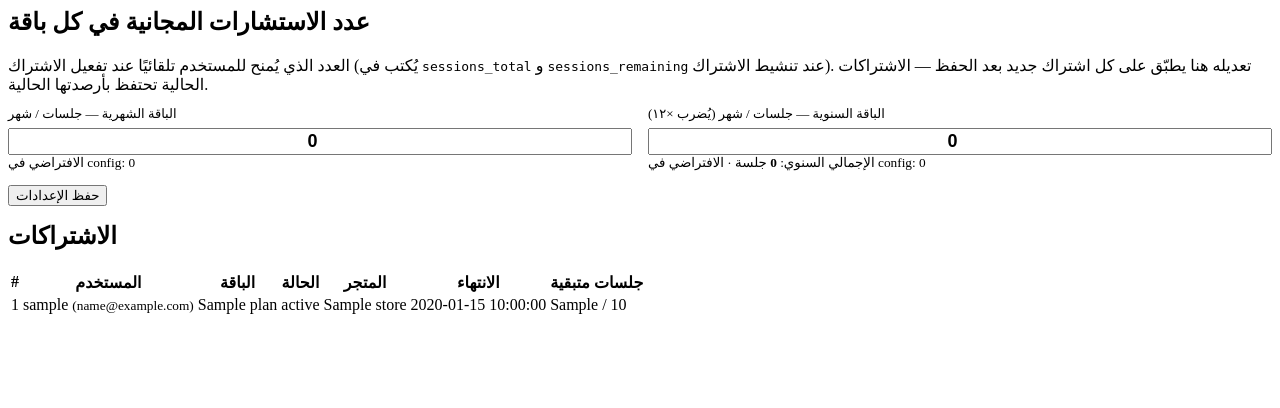
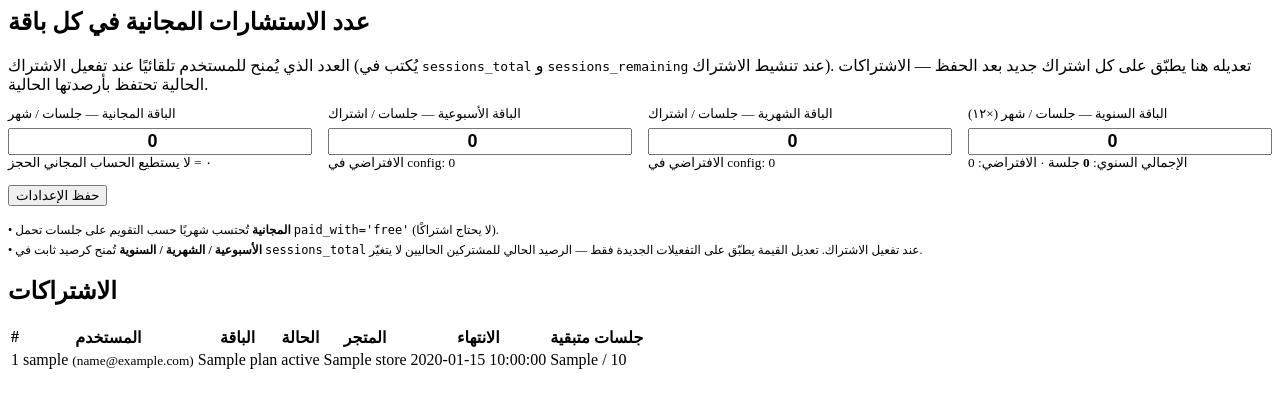
Before and after one commit to eranetsa/lityourcandle-backend, a PHP site: template public/admin/views/subscriptions.php in a window 1280 px wide. Shown: the top 408 px of the page. Run offline with PHP 8.4, Linux system fonts and the light colour scheme; the template is opened without the code that fills it: most values are stand-ins (such as "Sample title", 1, 10 or a date in 2020); data that the repository does not hold is empty.

Commit message:
Admin limits: free monthly + weekly subscription session caps
Two new app_settings keys for the booking flow:

  plan_free_sessions_per_month   (default 0)
  plan_weekly_sessions           (default 0, was plans.weekly.sessions)

  • Subscription::sessionsForPlan('weekly') now reads the override and
    grants that many credits when a weekly subscription activates —
    parity with the existing monthly / yearly logic.
  • Subscription::freeMonthlyRemaining(uid) counts sessions booked this
    calendar month with paid_with='free' (excluding canceled/no_show)
    and returns cap minus used. Plugged into BookingController::create:
    if the user has no paid subscription, we now allow up to the
    free-monthly cap, marking the booking paid_with='free'. Once the
    cap is hit the next attempt errors with subscription_required +
    free_monthly_used_up:true so the app can show the right copy.
  • Admin UI on /admin?action=subscriptions now has a 4-column grid:
    free / weekly / monthly / yearly, each editable, each showing the
    config default + (for yearly) the live ×12 total.

Co-Authored-By: Claude Opus 4.7 (1M context) <noreply@anthropic.com>

```diff
--- a/public/admin/views/subscriptions.php
+++ b/public/admin/views/subscriptions.php
@@ -13,10 +13,32 @@
   <?php endif; ?>
   <form method="post" action="?action=subscriptions">
     <input type="hidden" name="csrf" value="<?= htmlspecialchars(csrf()) ?>">
-    <div style="display:grid; grid-template-columns: repeat(auto-fit, minmax(260px, 1fr)); gap:16px;">
+    <div style="display:grid; grid-template-columns: repeat(auto-fit, minmax(240px, 1fr)); gap:16px;">
       <div>
         <label style="display:block; color:var(--text-muted); font-size:13px; margin-bottom:6px;">
-          الباقة الشهرية — جلسات / شهر
+          الباقة المجانية — جلسات / شهر
+        </label>
+        <input
+          type="number" name="plan_free_sessions_per_month" min="0"
+          value="<?= (int)($planFreePerMonth ?? 0) ?>"
+          style="width:100%; font-size:18px; font-weight:700; text-align:center;"
+        >
+        <small style="color:var(--text-muted);">٠ = لا يستطيع الحساب المجاني الحجز</small>
+      </div>
+      <div>
+        <label style="display:block; color:var(--text-muted); font-size:13px; margin-bottom:6px;">
+          الباقة الأسبوعية — جلسات / اشتراك
+        </label>
+        <input
+          type="number" name="plan_weekly_sessions" min="0"
+          value="<?= (int)($planWeekly ?? 0) ?>"
+          style="width:100%; font-size:18px; font-weight:700; text-align:center;"
+        >
+        <small style="color:var(--text-muted);">الافتراضي في config: <?= (int)($cfgWeekly ?? 0) ?></small>
+      </div>
+      <div>
+        <label style="display:block; color:var(--text-muted); font-size:13px; margin-bottom:6px;">
+          الباقة الشهرية — جلسات / اشتراك
         </label>
         <input
           type="number" name="plan_monthly_sessions" min="0"
@@ -27,7 +49,7 @@
       </div>
       <div>
         <label style="display:block; color:var(--text-muted); font-size:13px; margin-bottom:6px;">
-          الباقة السنوية — جلسات / شهر (يُضرب ×١٢)
+          الباقة السنوية — جلسات / شهر (×١٢)
         </label>
         <input
           type="number" name="plan_yearly_sessions_per_month" min="0"
@@ -36,13 +58,20 @@
         >
         <small style="color:var(--text-muted);">
           الإجمالي السنوي: <strong><?= (int)($planYearlyPerMonth ?? 2) * 12 ?></strong> جلسة
-          · الافتراضي في config: <?= (int)($cfgYearlyPerMonth ?? 2) ?>
+          · الافتراضي: <?= (int)($cfgYearlyPerMonth ?? 2) ?>
         </small>
       </div>
     </div>
     <div style="margin-top:14px;">
       <button type="submit" name="op" value="save_plan_limits" class="btn">حفظ الإعدادات</button>
     </div>
+    <p style="color:var(--text-muted); font-size:12px; margin-top:14px; line-height:1.7;">
+      • <strong>المجانية</strong> تُحتسب شهريًا حسب التقويم على جلسات تحمل
+      <code>paid_with='free'</code> (لا يحتاج اشتراكًا).<br>
+      • <strong>الأسبوعية / الشهرية / السنوية</strong> تُمنح كرصيد ثابت في
+      <code>sessions_total</code> عند تفعيل الاشتراك. تعديل القيمة يطبّق
+      على التفعيلات الجديدة فقط — الرصيد الحالي للمشتركين الحاليين لا يتغيّر.
+    </p>
   </form>
 </div>
 
```
Also changed, not shown: public/admin/index.php (+13 -3 lines), src/Controllers/BookingController.php (+14 -4 lines), src/Models/Subscription.php (+28 -0 lines).
